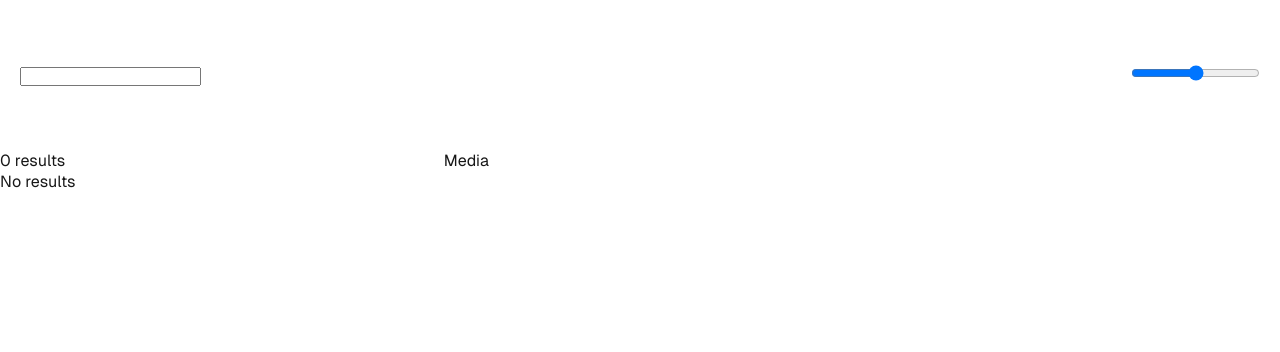
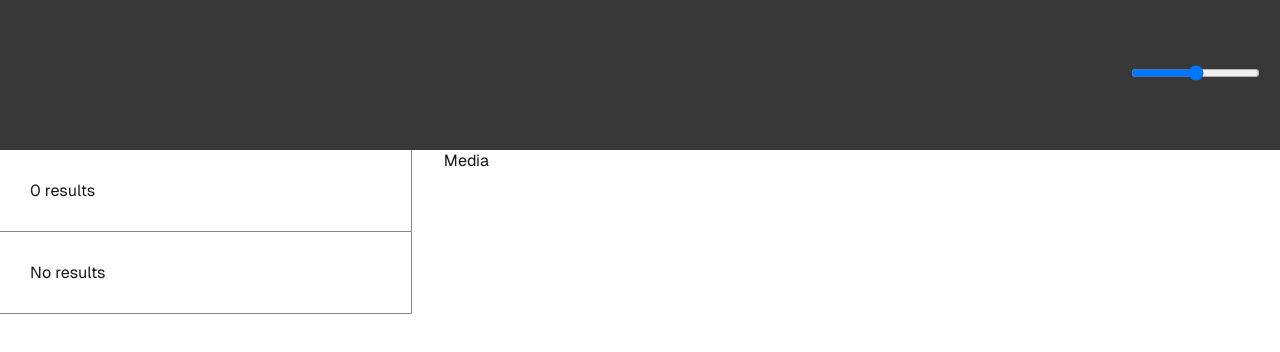
Before and after one commit to hookkshot/OMDBwebsite, a Next.js app in the folder theomdb/: page / in a window 1280 px wide. Shown: the top 352 px of the page. Built offline with nearby package versions, Linux system fonts and the light colour scheme.

Commit message:
Get list from odb

```diff
--- a/theomdb/src/app/globals.css
+++ b/theomdb/src/app/globals.css
@@ -35,6 +35,12 @@ a {
   text-decoration: none;
 }
 
+input {
+  background-color: transparent;
+  border: none;
+
+}
+
 @media (prefers-color-scheme: dark) {
   html {
     color-scheme: dark;
--- a/theomdb/src/app/page.module.css
+++ b/theomdb/src/app/page.module.css
@@ -1,10 +1,8 @@
 .page {
-  --gray-rgb: 0, 0, 0;
-  --gray-alpha-200: rgba(var(--gray-rgb), 0.08);
-  --gray-alpha-100: rgba(var(--gray-rgb), 0.05);
+  --header-background: #383838;
+  --border-color: #888;
+  --selected-color: #ededed;
 
-  --button-primary-hover: #383838;
-  --button-secondary-hover: #f2f2f2;
 
   display: flex;
   flex-direction: column;
@@ -13,12 +11,9 @@
 
 @media (prefers-color-scheme: dark) {
   .page {
-    --gray-rgb: 255, 255, 255;
-    --gray-alpha-200: rgba(var(--gray-rgb), 0.145);
-    --gray-alpha-100: rgba(var(--gray-rgb), 0.06);
-
-    --button-primary-hover: #ccc;
-    --button-secondary-hover: #1a1a1a;
+    --header-background: #9e9e9e;
+    --border-color: #383838;
+    --selected-color: #0f0f0f;
   }
 }
 
@@ -27,6 +22,7 @@
   display: flex;
   flex-direction: row;
   align-items: center;
+  background-color: var(--header-background);
 
   & > * {
     margin: 0 20px;
@@ -46,6 +42,24 @@
 
 .mediaList {
   width: 33%;
+  border-right: solid var(--border-color) 1px;
+
+  .mediaListItem {
+    padding: 30px;
+    display: flex;
+    flex-direction: row;
+    gap: 10px;
+    border-bottom: solid var(--border-color) 1px;
+    cursor: pointer;
+
+    &:hover, &.selected {
+      background-color: var(--selected-color);
+    }
+
+    .mediaListItemPoster {
+      max-height: 50px;
+    }
+  }
 }
 
 .mediaDisplay {
--- a/theomdb/src/app/page.tsx
+++ b/theomdb/src/app/page.tsx
@@ -19,24 +19,61 @@ interface Media {
   }
 }
 
-const MediaListItem = (props: {media: Media}) => {
-  return props.media.name;
+interface MediaSearchResult {
+  ImdbId: string;
+  Title: string;
+  Type: string;
+  Year: string;
+  Poster: string;
+}
+
+const omdbApi = "http://www.omdbapi.com/?i=tt3896198&apikey=f9d0bba"
+
+const MediaListItem = (props: {media: MediaSearchResult}) => {
+  return <div tabIndex={0} className={styles.mediaListItem}>
+      <img src={props.media.Poster} className={styles.mediaListItemPoster} />
+      <div>
+        <h4>{props.media.Title}</h4>
+        <div>{props.media.Year}</div>
+      </div>
+    </div>;
 }
 
 export default function Home() {
-  const [medias, setMedias] = useState<Media[]>([])
+  const [medias, setMedias] = useState<MediaSearchResult[]>([])
   const [loading, setLoading] = useState(false);
+  const [searchQuery, setSearchQuery] = useState("");
 
   useEffect(() => {
     setMedias([]);
     setLoading(false);
-  }, [])
+  }, []);
+
+  useEffect(() => {
+    setLoading(true);
+    const getMedia = setTimeout(async () => {
+      if(searchQuery !== "") {
+        const response = await fetch(`${omdbApi}&s=${searchQuery}`);
+
+        const json = await response.json();
+        setMedias(json.Search);
+        console.log(json);
+        setLoading(false);
+      } else {
+        setMedias([]);
+        setLoading(false);
+      }
+    }, 750);
+
+    return () => clearTimeout(getMedia);
+
+  }, [ searchQuery ])
 
   return (
     <div className={styles.page}>
       <header className={styles.header}>
         <div className={styles.headerStretch}>
-          <input />
+          <input value={searchQuery} onChange={(e) => setSearchQuery(e.target.value)} />
         </div>
         <div>
           <input type="range" />
@@ -44,11 +81,11 @@ export default function Home() {
       </header>
       <main className={styles.main}>
         <div className={styles.mediaList}>
-          <div>{medias.length} results</div>
-          {loading ? <div>Loading...</div> :
+          <div className={styles.mediaListItem}>{medias.length} results</div>
+          {loading ? <div className={styles.mediaListItem}>Loading...</div> :
             <div>{medias.length > 0 ? medias.map((m) => {
-              return <MediaListItem key={m.id} media={m} />
-              }) : <div>No results</div>}
+              return <MediaListItem key={m.ImdbId} media={m} />
+              }) : <div className={styles.mediaListItem}>No results</div>}
             </div>
           }
         </div>
```
